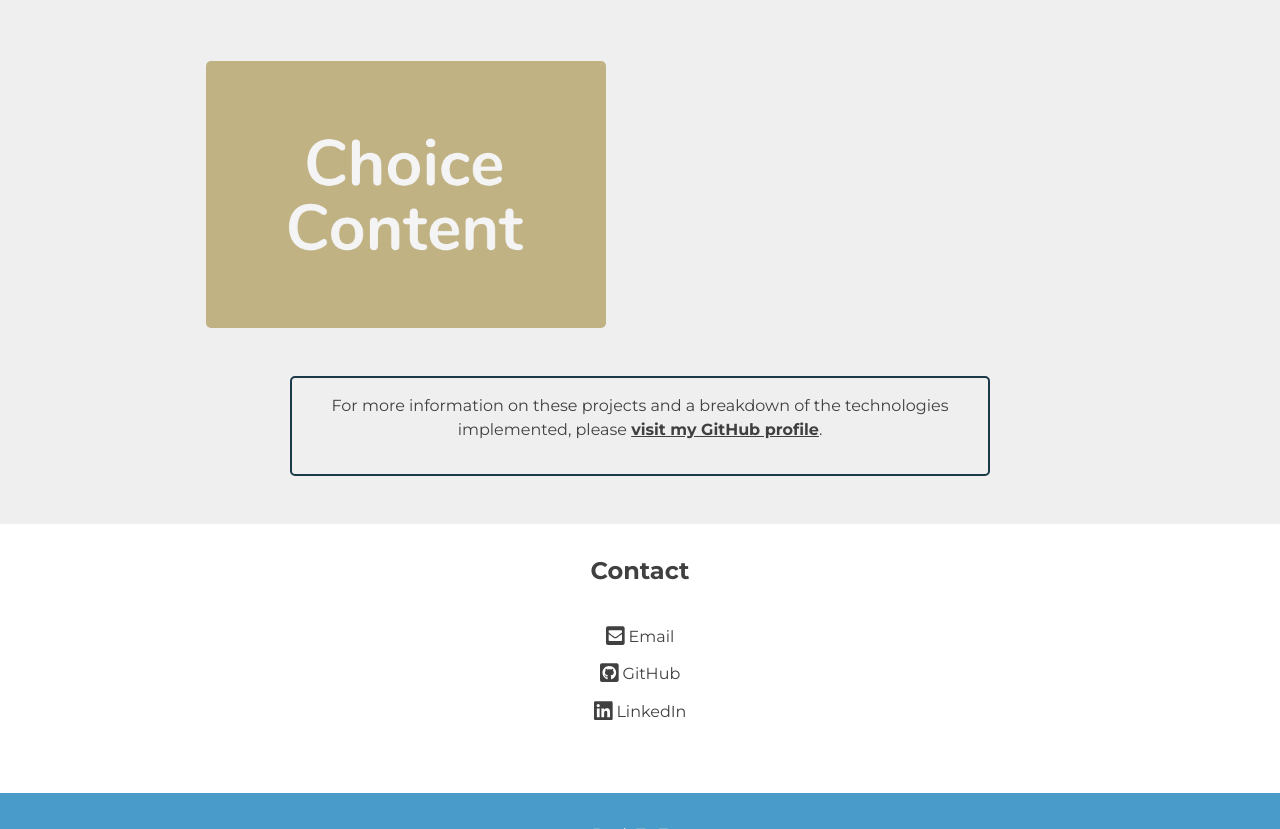
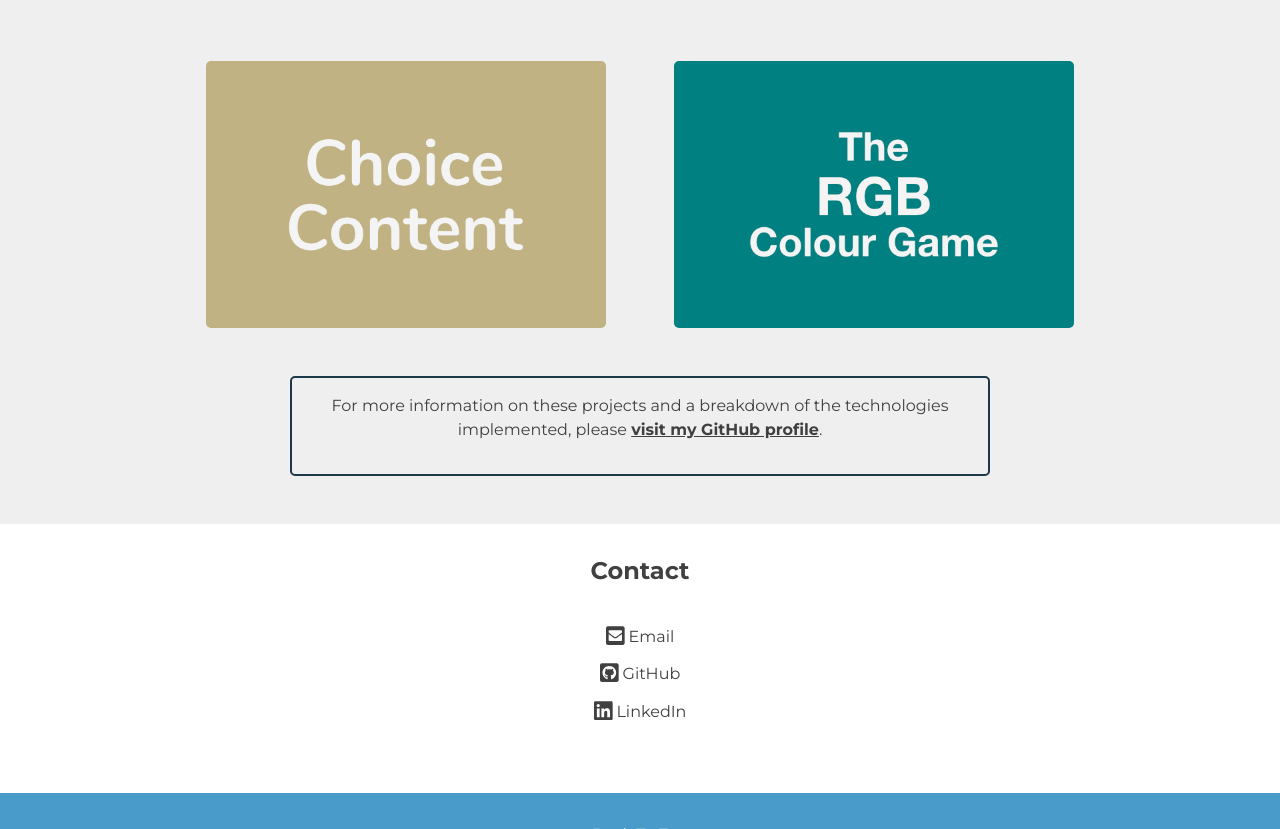
Before and after one commit to lukeprosser/createdeluxe, a plain HTML site: page index.html in a window 1280 px wide. Shown: the part 936-1765 px from the top of the page. Drawn offline with Linux system fonts and the light colour scheme.

Commit message:
Added Colour Game project

```diff
--- a/index.html
+++ b/index.html
@@ -68,6 +68,7 @@
                         <a href="https://glprosser.com" target="_blank"><img class="project-pic" src="img/glprosser-project.png" alt=""></a>
                         <a href="https://lukeprosser.github.io/rexydog" target="_blank"><img class="project-pic" src="img/rex-project.png" alt=""></a>
                         <a href="https://lukeprosser.github.io/choice-content" target="_blank"><img class="project-pic" src="img/choice-content-project.png" alt=""></a>
+                        <a href="https://lukeprosser.github.io/colour-game" target="_blank"><img class="project-pic" src="img/colour-game-project.png" alt=""></a>
                     </div><!-- Project Grid end -->
                     <div class="info"><!-- Info start -->
                         <p>For more information on these projects and a breakdown of the technologies implemented, please <a href="https://github.com/lukeprosser" target="_blank">visit my GitHub profile</a>.</p>
```
Also changed, not shown: img/colour-game-project.png (added).
